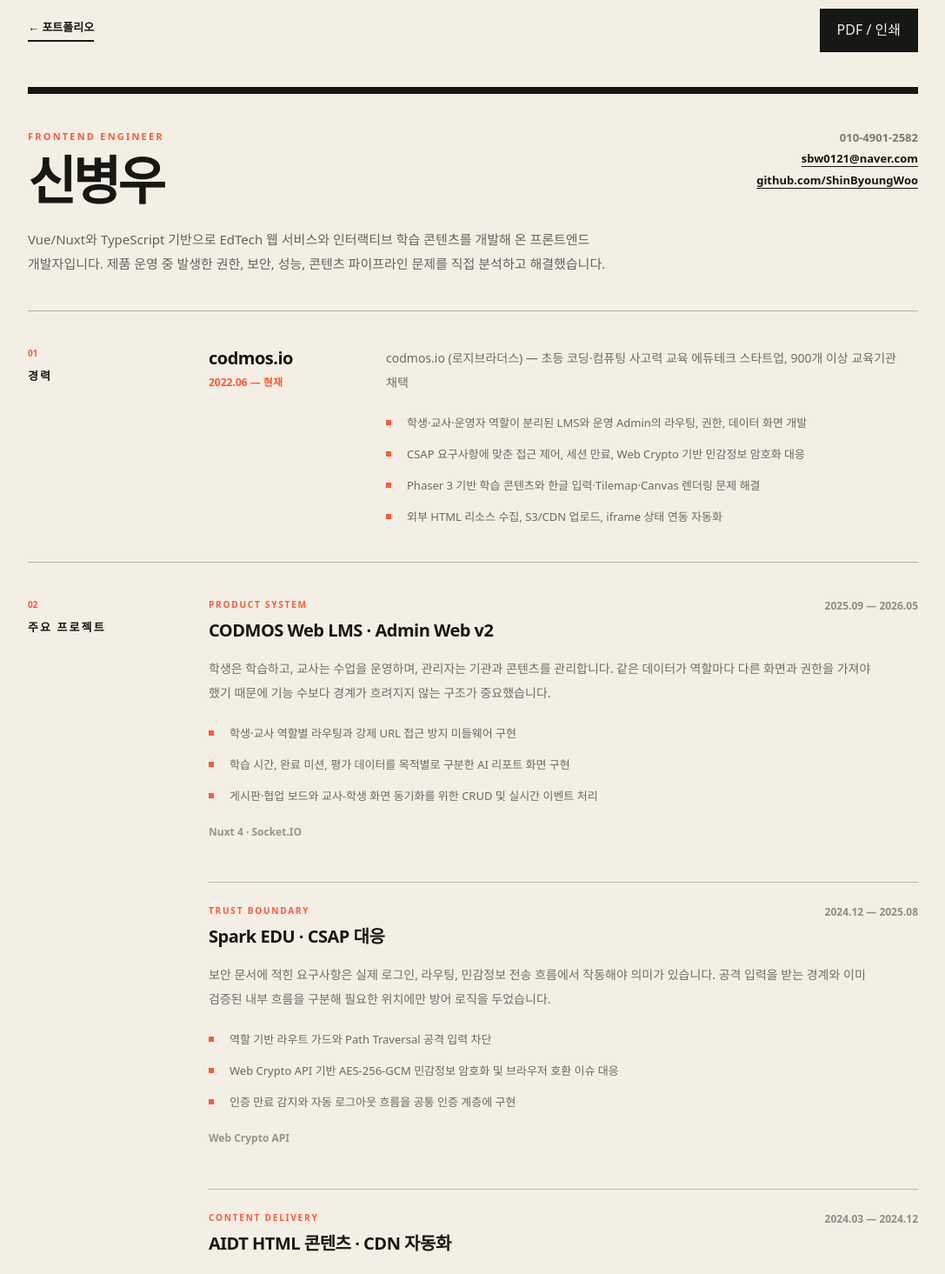
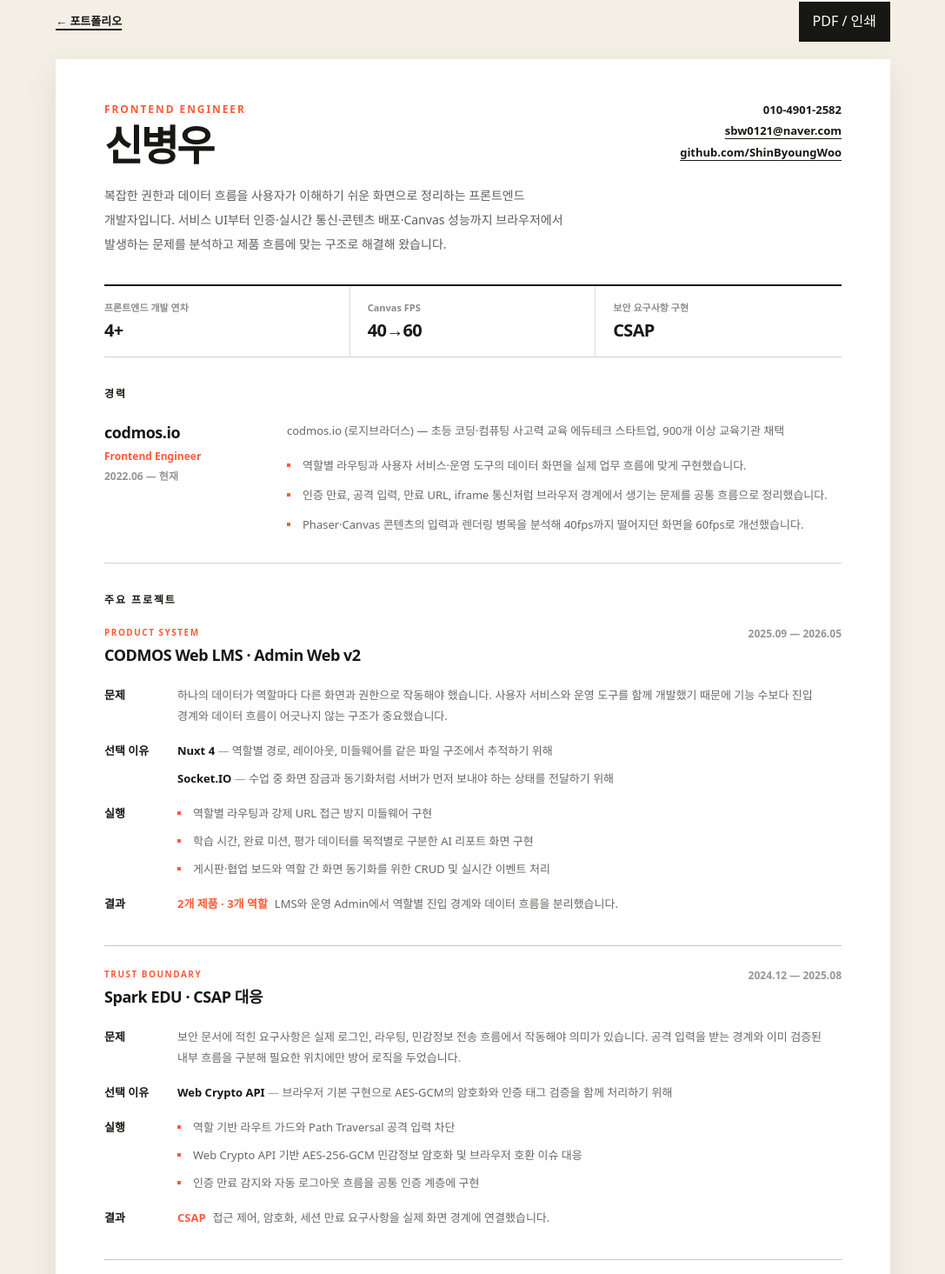
Before and after one commit to ShinByoungWoo/portfolio, a React (Vite) app: page /resume in a window 1280 px wide. Shown: the part 38-1503 px from the top of the page at 87% size, without its empty margins (96-1183 px from the left). Built offline with nearby package versions, Linux system fonts and the light colour scheme.

Commit message:
Refocus portfolio and resume content

```diff
--- a/src/data/portfolio.ts
+++ b/src/data/portfolio.ts
@@ -5,11 +5,11 @@
 export const profile = {
     name: '신병우',
     portfolioIntro: [
-        '교사·학생·운영자가 같은 데이터를 서로 다른 목적으로 사용하는 서비스에서 권한, 학습 데이터, 실시간 상태를 하나의 흐름으로 설계해 왔습니다.',
-        '화면을 만드는 데서 멈추지 않고 브라우저 보안, 콘텐츠 배포, Canvas 렌더링처럼 사용자 경험을 결정하는 화면 뒤의 문제까지 다룹니다.',
+        '복잡한 권한과 데이터 흐름을 사용자가 이해하기 쉬운 화면으로 정리합니다.',
+        '서비스 UI부터 인증·실시간 통신·콘텐츠 배포·Canvas 성능까지 브라우저에서 발생하는 문제를 분석하고 제품 흐름에 맞는 구조로 해결해 왔습니다.',
     ],
     resumeSummary:
-        'Vue/Nuxt와 TypeScript 기반으로 EdTech 웹 서비스와 인터랙티브 학습 콘텐츠를 개발해 온 프론트엔드 개발자입니다. 제품 운영 중 발생한 권한, 보안, 성능, 콘텐츠 파이프라인 문제를 직접 분석하고 해결했습니다.',
+        '복잡한 권한과 데이터 흐름을 사용자가 이해하기 쉬운 화면으로 정리하는 프론트엔드 개발자입니다. 서비스 UI부터 인증·실시간 통신·콘텐츠 배포·Canvas 성능까지 브라우저에서 발생하는 문제를 분석하고 제품 흐름에 맞는 구조로 해결해 왔습니다.',
     email: 'sbw0121@naver.com',
     phone: '010-4901-2582',
     github: 'https://github.com/ShinByoungWoo',
@@ -22,8 +22,8 @@
 export const proofPoints = [
     {
         value: '4+',
-        label: '제품 개발 연차',
-        detail: '2022년부터 교육 서비스와 운영 도구를 개발했습니다.',
+        label: '프론트엔드 개발 연차',
+        detail: '2022년부터 사용자 서비스와 운영 도구를 개발했습니다.',
     },
     {
         value: '40→60',
@@ -31,9 +31,9 @@
         detail: '생성 비용과 렌더링 병목을 줄여 프레임을 회복했습니다.',
     },
     {
-        value: '900+',
-        label: '교육기관 사용 환경',
-        detail: '실제 수업과 운영이 이어지는 제품에서 일했습니다.',
+        value: 'CSAP',
+        label: '보안 요구사항 구현',
+        detail: '접근 제어, 암호화, 세션 만료를 실제 사용자 흐름에 적용했습니다.',
     },
 ]
 
@@ -77,18 +77,18 @@
         id: 'product-system',
         number: '01',
         category: 'Product system',
-        title: '두 제품과 세 역할을 하나의 사용 원칙으로 정리했습니다.',
+        title: '역할·데이터·실시간 상태를 하나의 제품 흐름으로 정리했습니다.',
         subtitle: 'CODMOS Web LMS · Admin Web v2',
         period: '2025.09 — 2026.05',
         summary:
-            '학생은 학습하고, 교사는 수업을 운영하며, 관리자는 기관과 콘텐츠를 관리합니다. 같은 데이터가 역할마다 다른 화면과 권한을 가져야 했기 때문에 기능 수보다 경계가 흐려지지 않는 구조가 중요했습니다.',
+            '하나의 데이터가 역할마다 다른 화면과 권한으로 작동해야 했습니다. 사용자 서비스와 운영 도구를 함께 개발했기 때문에 기능 수보다 진입 경계와 데이터 흐름이 어긋나지 않는 구조가 중요했습니다.',
         decisions: [
             {
                 question: '왜 권한 분기를 버튼 노출 여부가 아니라 라우트 계층에서 처리했나',
                 reason:
                     '화면에서 메뉴를 숨겨도 주소를 직접 입력하면 접근할 수 있습니다. 권한은 표현 문제가 아니라 진입 경계의 문제라고 판단했습니다.',
                 implementation:
-                    '학생·교사 경로를 분리하고 전역 미들웨어에서 역할을 검사해 강제 URL 접근을 차단했습니다. 인증 만료와 토큰 갱신도 공통 API 흐름에서 처리했습니다.',
+                    '역할별 경로를 분리하고 전역 미들웨어에서 권한을 검사해 강제 URL 접근을 차단했습니다. 인증 만료와 토큰 갱신도 공통 API 흐름에서 처리했습니다.',
             },
             {
                 question: '왜 학습 데이터를 하나의 점수로 합치지 않았나',
@@ -100,7 +100,7 @@
             {
                 question: '왜 실시간 상태를 일반 API 호출과 분리했나',
                 reason:
-                    '교사의 화면 잠금·이동 동기화와 협업 보드는 요청 이후에도 같은 교실의 사용자에게 상태가 계속 전파돼야 했습니다.',
+                    '화면 잠금·이동 동기화와 협업 보드는 요청 이후에도 연결된 사용자에게 상태가 계속 전파돼야 했습니다.',
                 implementation:
                     'Socket.IO 연결과 클래스 입장·퇴장 생명주기를 별도 계층으로 두고, 화면에서는 수신한 이벤트를 역할별 UI 상태로 변환했습니다.',
             },
@@ -108,7 +108,7 @@
         choices: [
             {
                 name: 'Nuxt 4',
-                reason: '학생·교사 경로, 레이아웃, 미들웨어를 같은 파일 구조에서 추적하기 위해',
+                reason: '역할별 경로, 레이아웃, 미들웨어를 같은 파일 구조에서 추적하기 위해',
             },
             {
                 name: 'Socket.IO',
@@ -116,13 +116,13 @@
             },
         ],
         result: {
-            value: '2 surfaces / 3 roles',
+            value: '2개 제품 · 3개 역할',
             label: 'LMS와 운영 Admin에서 역할별 진입 경계와 데이터 흐름을 분리했습니다.',
         },
         resumeBullets: [
-            '학생·교사 역할별 라우팅과 강제 URL 접근 방지 미들웨어 구현',
+            '역할별 라우팅과 강제 URL 접근 방지 미들웨어 구현',
             '학습 시간, 완료 미션, 평가 데이터를 목적별로 구분한 AI 리포트 화면 구현',
-            '게시판·협업 보드와 교사-학생 화면 동기화를 위한 CRUD 및 실시간 이벤트 처리',
+            '게시판·협업 보드와 역할 간 화면 동기화를 위한 CRUD 및 실시간 이벤트 처리',
         ],
     },
     {
--- a/src/pages/Resume.tsx
+++ b/src/pages/Resume.tsx
@@ -1,69 +1,83 @@
 import type { ReactNode } from 'react'
 import { Link } from 'react-router-dom'
-import { caseStudies, profile, skillGroups } from '../data/portfolio'
+import { caseStudies, profile, proofPoints, skillGroups } from '../data/portfolio'
 
 const experienceBullets = [
-    '학생·교사·운영자 역할이 분리된 LMS와 운영 Admin의 라우팅, 권한, 데이터 화면 개발',
-    'CSAP 요구사항에 맞춘 접근 제어, 세션 만료, Web Crypto 기반 민감정보 암호화 대응',
-    'Phaser 3 기반 학습 콘텐츠와 한글 입력·Tilemap·Canvas 렌더링 문제 해결',
-    '외부 HTML 리소스 수집, S3/CDN 업로드, iframe 상태 연동 자동화',
+    '역할별 라우팅과 사용자 서비스·운영 도구의 데이터 화면을 실제 업무 흐름에 맞게 구현했습니다.',
+    '인증 만료, 공격 입력, 만료 URL, iframe 통신처럼 브라우저 경계에서 생기는 문제를 공통 흐름으로 정리했습니다.',
+    'Phaser·Canvas 콘텐츠의 입력과 렌더링 병목을 분석해 40fps까지 떨어지던 화면을 60fps로 개선했습니다.',
 ]
 
 export default function Resume() {
     return (
-        <main className="min-h-screen bg-paper px-5 py-8 text-ink print:bg-white print:px-0 print:py-0 sm:px-8 sm:py-12">
-            <div className="mx-auto max-w-5xl">
-                <div className="mb-10 flex items-center justify-between gap-4 print:hidden">
+        <main className="min-h-screen bg-paper px-4 py-6 text-ink print:bg-white print:px-0 print:py-0 sm:px-8 sm:py-10">
+            <div className="mx-auto max-w-[960px]">
+                <div className="mb-5 flex items-center justify-between gap-4 print:hidden">
                     <Link
                         to="/"
-                        className="border-b-2 border-ink pb-1 text-[13px] font-black transition-colors hover:border-accent hover:text-accent focus-visible:outline focus-visible:outline-2 focus-visible:outline-offset-4 focus-visible:outline-accent"
+                        className="text-[13px] font-black underline decoration-2 underline-offset-4 transition-colors hover:text-accent focus-visible:outline focus-visible:outline-2 focus-visible:outline-offset-4 focus-visible:outline-accent"
                     >
                         ← 포트폴리오
                     </Link>
                     <button
                         type="button"
                         onClick={() => window.print()}
-                        className="bg-ink px-5 py-3 text-[13px] font-black text-paper transition-colors hover:bg-accent hover:text-ink focus-visible:outline focus-visible:outline-2 focus-visible:outline-offset-4 focus-visible:outline-accent"
+                        className="bg-ink px-4 py-2.5 text-[13px] font-black text-white transition-colors hover:bg-accent hover:text-ink focus-visible:outline focus-visible:outline-2 focus-visible:outline-offset-4 focus-visible:outline-accent"
                     >
                         PDF / 인쇄
                     </button>
                 </div>
 
-                <article className="border-t-8 border-ink bg-paper print:border-t-4 print:bg-white">
-                    <header className="grid gap-8 border-b border-ink/30 py-10 md:grid-cols-[minmax(0,1fr)_260px] md:gap-12 print:py-6">
+                <article className="bg-white px-6 py-8 shadow-[0_12px_36px_rgba(23,23,20,0.08)] print:px-0 print:py-0 print:shadow-none sm:px-10 sm:py-10 lg:px-14 lg:py-12">
+                    <header className="grid gap-7 border-b-2 border-ink pb-8 md:grid-cols-[minmax(0,1fr)_240px] md:gap-10 print:grid-cols-[minmax(0,1fr)_220px] print:gap-8 print:pb-6">
                         <div>
-                            <p className="text-[11px] font-black uppercase tracking-[0.2em] text-accent">Frontend engineer</p>
-                            <h1 className="mt-3 text-5xl font-black tracking-[-0.06em] sm:text-6xl">{profile.name}</h1>
-                            <p className="mt-6 max-w-2xl text-[15px] leading-7 text-ink/65">{profile.resumeSummary}</p>
+                            <p className="text-[12px] font-black uppercase tracking-[0.16em] text-accent">Frontend Engineer</p>
+                            <h1 className="mt-2 text-4xl font-black tracking-[-0.055em] sm:text-5xl print:text-4xl">{profile.name}</h1>
+                            <p className="mt-5 max-w-2xl text-[14px] leading-7 text-ink/70 print:mt-4 print:leading-6">
+                                {profile.resumeSummary}
+                            </p>
                         </div>
-                        <address className="not-italic md:text-right">
-                            <p className="text-[13px] font-bold text-ink/55">{profile.phone}</p>
-                            <a
-                                href={`mailto:${profile.email}`}
-                                className="mt-1 block text-[13px] font-bold underline underline-offset-4 hover:text-accent"
-                            >
+
+                        <address className="flex flex-col items-start gap-1 text-[13px] not-italic md:items-end md:text-right print:items-end print:text-right">
+                            <a href={`tel:${profile.phone.replaceAll('-', '')}`} className="font-bold hover:text-accent">
+                                {profile.phone}
+                            </a>
+                            <a href={`mailto:${profile.email}`} className="font-bold underline underline-offset-4 hover:text-accent">
                                 {profile.email}
                             </a>
                             <a
                                 href={profile.github}
                                 target="_blank"
                                 rel="noreferrer"
-                                className="mt-1 block text-[13px] font-bold underline underline-offset-4 hover:text-accent"
+                                className="font-bold underline underline-offset-4 hover:text-accent"
                             >
                                 github.com/ShinByoungWoo
                             </a>
                         </address>
                     </header>
 
-                    <ResumeSection number="01" title="경력">
-                        <div className="grid gap-6 md:grid-cols-[180px_minmax(0,1fr)]">
+                    <dl className="grid border-b border-ink/20 sm:grid-cols-3 print:grid-cols-3">
+                        {proofPoints.map(point => (
+                            <div
+                                key={point.label}
+                                className="border-b border-ink/15 py-4 last:border-b-0 sm:border-b-0 sm:border-r sm:px-5 sm:first:pl-0 sm:last:border-r-0 print:border-b-0 print:border-r print:px-4 print:first:pl-0 print:last:border-r-0"
+                            >
+                                <dt className="text-[11px] font-black text-ink/50">{point.label}</dt>
+                                <dd className="mt-1 text-xl font-black tracking-[-0.035em]">{point.value}</dd>
+                            </div>
+                        ))}
+                    </dl>
+
+                    <ResumeSection title="경력">
+                        <div className="grid gap-5 sm:grid-cols-[190px_minmax(0,1fr)] print:grid-cols-[170px_minmax(0,1fr)]">
                             <div>
-                                <h3 className="text-xl font-black tracking-[-0.025em]">{profile.company}</h3>
-                                <p className="mt-1 text-[12px] font-black text-accent">{profile.period}</p>
+                                <h3 className="text-lg font-black tracking-[-0.025em]">{profile.company}</h3>
+                                <p className="mt-1 text-[12px] font-black text-accent">Frontend Engineer</p>
+                                <p className="mt-1 text-[12px] font-bold text-ink/45">{profile.period}</p>
                             </div>
                             <div>
-                                <p className="text-[14px] leading-7 text-ink/60">{profile.companyIntro}</p>
-                                <ul className="mt-5 space-y-3">
+                                <p className="text-[13px] leading-6 text-ink/65">{profile.companyIntro}</p>
+                                <ul className="mt-4 space-y-2.5">
                                     {experienceBullets.map(bullet => (
                                         <ResumeBullet key={bullet}>{bullet}</ResumeBullet>
                                     ))}
@@ -72,76 +86,105 @@
                         </div>
                     </ResumeSection>
 
-                    <ResumeSection number="02" title="주요 프로젝트">
-                        <div className="space-y-12">
+                    <ResumeSection title="주요 프로젝트">
+                        <div className="space-y-9 print:space-y-7">
                             {caseStudies.map(project => (
-                                <section key={project.id} className="border-t border-ink/25 pt-6 first:border-t-0 first:pt-0">
-                                    <div className="flex flex-col gap-3 sm:flex-row sm:items-start sm:justify-between">
+                                <article key={project.id} className="break-inside-avoid border-t border-ink/25 pt-6 first:border-t-0 first:pt-0">
+                                    <header className="flex flex-col gap-2 sm:flex-row sm:items-start sm:justify-between print:flex-row print:items-start print:justify-between">
                                         <div>
-                                            <p className="text-[10px] font-black uppercase tracking-[0.18em] text-accent">
-                                                {project.category}
-                                            </p>
-                                            <h3 className="mt-2 text-xl font-black tracking-[-0.025em]">{project.subtitle}</h3>
+                                            <p className="text-[10px] font-black uppercase tracking-[0.15em] text-accent">{project.category}</p>
+                                            <h3 className="mt-1 text-lg font-black tracking-[-0.025em]">{project.subtitle}</h3>
                                         </div>
                                         <p className="shrink-0 text-[12px] font-bold text-ink/45">{project.period}</p>
-                                    </div>
-                                    <p className="mt-4 max-w-3xl text-[14px] leading-7 text-ink/60">{project.summary}</p>
-                                    <ul className="mt-5 space-y-3">
+                                    </header>
+
+                                    <dl className="mt-5 space-y-4 print:mt-4 print:space-y-3">
+                                        <ResumeDetail label="문제">
+                                            <p>{project.summary}</p>
+                                        </ResumeDetail>
+                                        <ResumeDetail label="선택 이유">
+                                            <ul className="space-y-2">
+                                                {project.choices.map(choice => (
+                                                    <li key={choice.name}>
+                                                        <strong className="font-black text-ink">{choice.name}</strong>
+                                                        <span className="text-ink/40"> — </span>
+                                                        {choice.reason}
+                                                    </li>
+                                                ))}
+                                            </ul>
+                                        </ResumeDetail>
+                                        <ResumeDetail label="실행">
+                                            <ul className="space-y-2">
                                                 {project.resumeBullets.map(bullet => (
                                                     <ResumeBullet key={bullet}>{bullet}</ResumeBullet>
                                                 ))}
                                             </ul>
-                                    <p className="mt-5 text-[12px] font-bold text-ink/42">
-                                        {project.choices.map(choice => choice.name).join(' · ')}
+                                        </ResumeDetail>
+                                        <ResumeDetail label="결과">
+                                            <p>
+                                                <strong className="mr-2 font-black text-accent">{project.result.value}</strong>
+                                                {project.result.label}
                                             </p>
-                                </section>
+                                        </ResumeDetail>
+                                    </dl>
+                                </article>
                             ))}
                         </div>
                     </ResumeSection>
 
-                    <ResumeSection number="03" title="기술 범위">
-                        <div className="space-y-5">
+                    <div className="grid gap-0 sm:grid-cols-2 sm:gap-10 print:grid-cols-2 print:gap-8">
+                        <ResumeSection title="기술">
+                            <div className="space-y-4">
                                 {skillGroups.map(group => (
-                                <div key={group.category} className="grid gap-2 sm:grid-cols-[180px_minmax(0,1fr)]">
-                                    <p className="text-[13px] font-black">{group.category}</p>
-                                    <p className="text-[13px] leading-6 text-ink/58">{group.items.join(' · ')}</p>
+                                    <div key={group.category}>
+                                        <p className="text-[12px] font-black">{group.category}</p>
+                                        <p className="mt-1 text-[12px] leading-5 text-ink/58">{group.items.join(' · ')}</p>
                                     </div>
                                 ))}
                             </div>
                         </ResumeSection>
 
-                    <ResumeSection number="04" title="학력">
-                        <div className="space-y-3 text-[14px] leading-6 text-ink/60">
+                        <ResumeSection title="학력">
+                            <div className="space-y-4 text-[13px] leading-6 text-ink/65">
                                 <p>
-                                <span className="font-black text-ink">전남과학대학교</span> · 호텔관광학과 졸업
+                                    <strong className="block font-black text-ink">한국방송통신대학교</strong>
+                                    재학 중
                                 </p>
                                 <p>
-                                <span className="font-black text-ink">한국방송통신대학교</span> · 재학 중
+                                    <strong className="block font-black text-ink">전남과학대학교</strong>
+                                    호텔관광학과 졸업
                                 </p>
                             </div>
                         </ResumeSection>
+                    </div>
                 </article>
             </div>
         </main>
     )
 }
 
-function ResumeSection({ number, title, children }: { number: string; title: string; children: ReactNode }) {
+function ResumeSection({ title, children }: { title: string; children: ReactNode }) {
     return (
-        <section className="grid gap-7 border-b border-ink/30 py-10 last:border-b-0 md:grid-cols-[180px_minmax(0,1fr)] print:py-7">
-            <div>
-                <p className="text-[10px] font-black text-accent">{number}</p>
-                <h2 className="mt-2 text-[13px] font-black uppercase tracking-[0.16em]">{title}</h2>
+        <section className="border-b border-ink/20 py-8 last:border-b-0 print:py-6">
+            <h2 className="mb-5 text-[12px] font-black uppercase tracking-[0.16em] text-ink">{title}</h2>
+            {children}
+        </section>
+    )
+}
+
+function ResumeDetail({ label, children }: { label: string; children: ReactNode }) {
+    return (
+        <div className="grid gap-1.5 text-[13px] leading-6 text-ink/65 sm:grid-cols-[78px_minmax(0,1fr)] print:grid-cols-[72px_minmax(0,1fr)]">
+            <dt className="font-black text-ink">{label}</dt>
+            <dd>{children}</dd>
         </div>
-            <div>{children}</div>
-        </section>
     )
 }
 
 function ResumeBullet({ children }: { children: ReactNode }) {
     return (
-        <li className="grid grid-cols-[12px_minmax(0,1fr)] gap-3 text-[13px] leading-6 text-ink/62">
-            <span className="mt-[9px] h-1.5 w-1.5 bg-accent" aria-hidden="true" />
+        <li className="grid grid-cols-[8px_minmax(0,1fr)] gap-2.5 text-[13px] leading-6 text-ink/65">
+            <span className="mt-[10px] h-1 w-1 bg-accent" aria-hidden="true" />
             <span>{children}</span>
         </li>
     )
```
Also changed, not shown: src/components/sections/Experience.tsx (+4 -4 lines), src/index.css (+22 -0 lines). Lines whose indentation alone changed are shown as unchanged.
